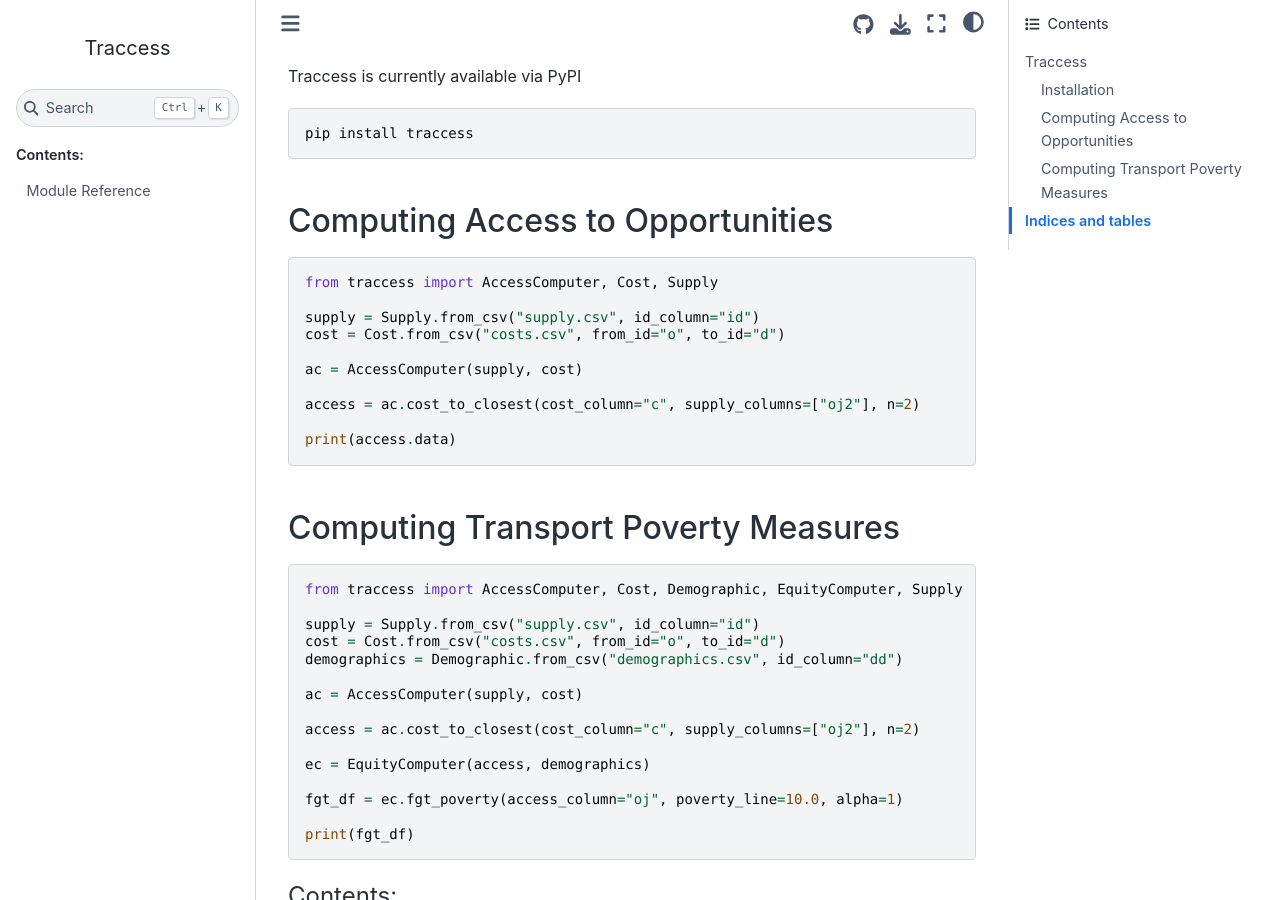
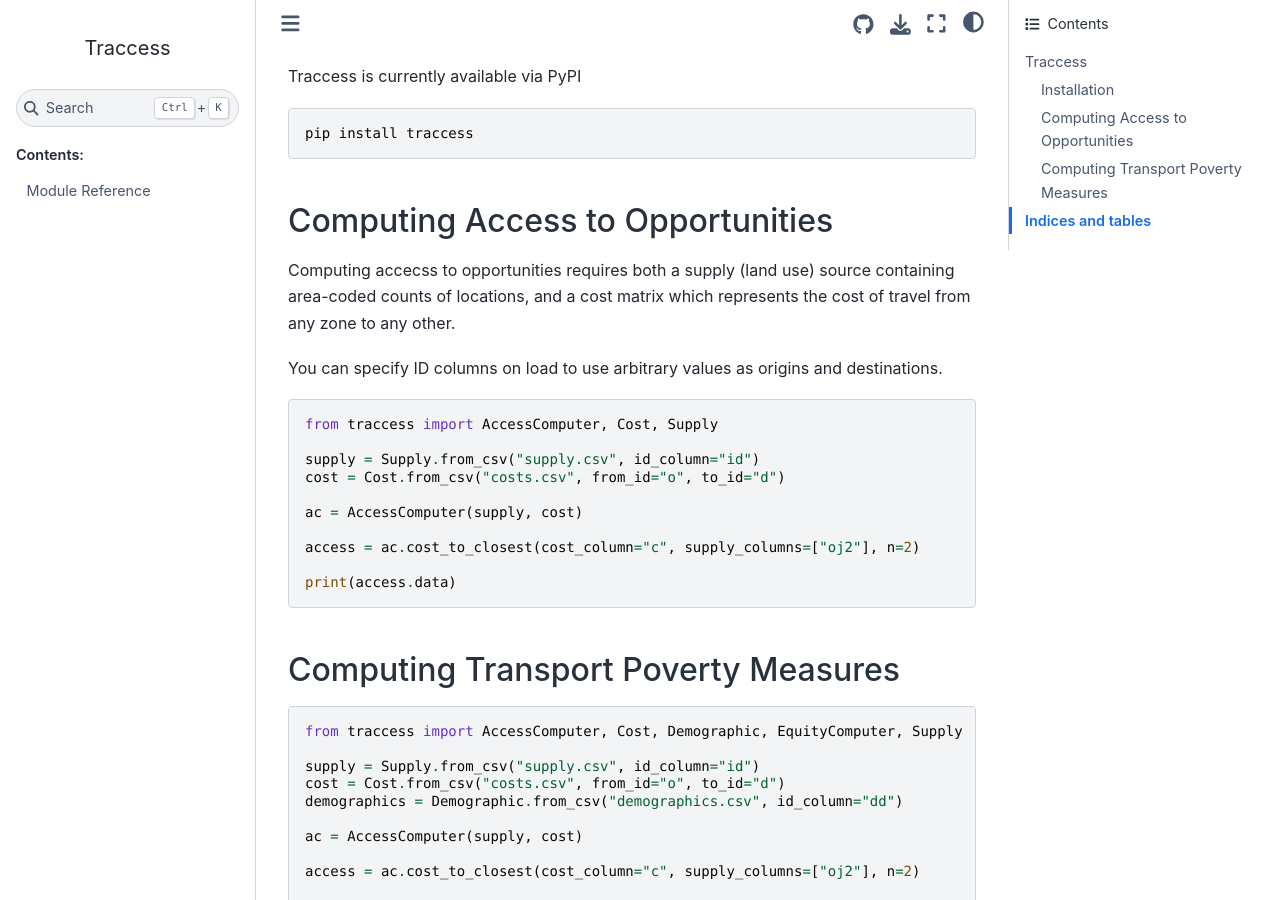
Before and after one commit to wklumpen/traccess, a Sphinx documentation site: the page built from docs/source/index.rst, in a window 1280 px wide and 900 px high, scrolled down 470 px. Built offline with Sphinx 7.4.7 and the Sphinx Book theme 1.1.4, drawn with Linux system fonts in a browser that asks for light colours.

Commit message:
Updated documentation

```diff
--- a/docs/source/index.rst
+++ b/docs/source/index.rst
@@ -30,6 +30,13 @@
 
 Computing Access to Opportunities
 ---------------------------------
+
+Computing accecss to opportunities requires both a supply (land use) source
+containing area-coded counts of locations, and a cost matrix which represents
+the cost of travel from any zone to any other.
+
+You can specify ID columns on load to use arbitrary values as origins and
+destinations.
 
 .. code-block:: python
 
```
Also changed, not shown: README.md (+1 -1 lines).
